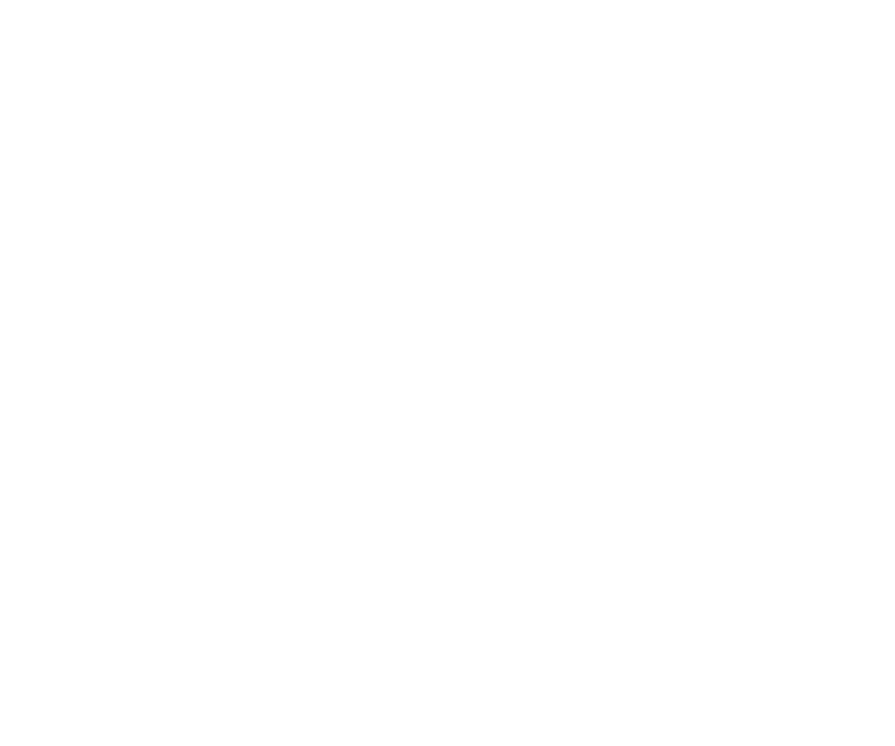
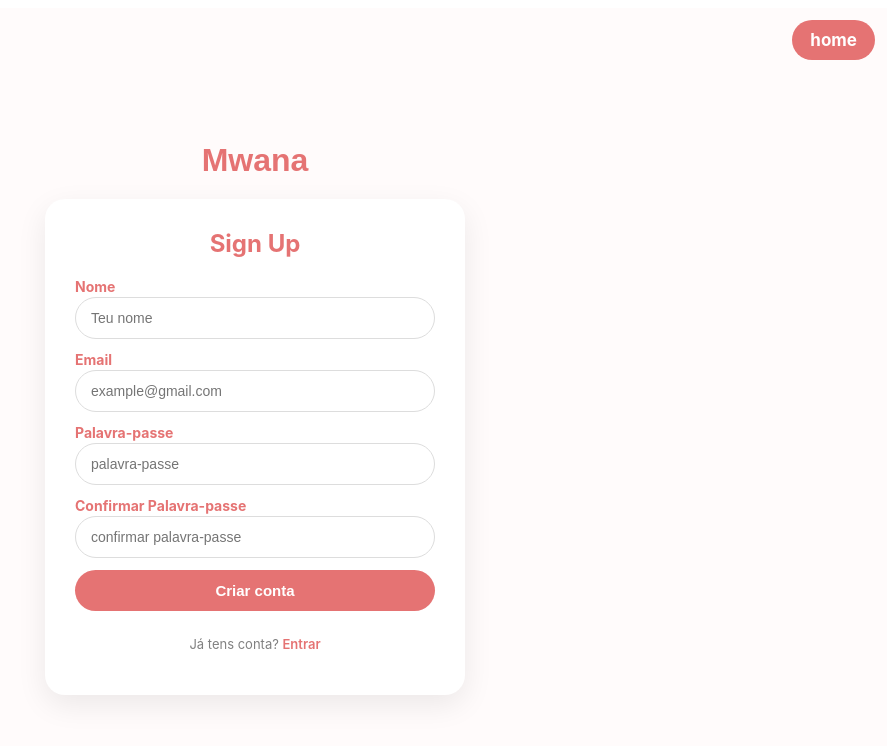
Before and after one commit to Four4moza/kikongo, a React (Vite) app in the folder FRONTEND/: page /signup in a window 1280 px wide. Before the commit this address had no page. Shown: the top 746 px of the page, without its empty margins (385-1280 px from the left). Built offline with nearby package versions, Linux system fonts and the light colour scheme.

Commit message:
telas:login,signup e main

```diff
--- a/FRONTEND/src/App.jsx
+++ b/FRONTEND/src/App.jsx
@@ -1,14 +1,26 @@
-import { BrowserRouter as Router, Routes, Route } from "react-router-dom"
+import { BrowserRouter, Routes, Route } from "react-router-dom"
+
 import Main from "./pages/Main/Main"
+import Login from "./pages/Login/Login"
+import SignUp from "./pages/SignUp/SignUp"
 
-function App() {
+export default function App() {
   return (
-    <Router>
+    <BrowserRouter>
+
       <Routes>
+
+        {/* Página inicial */}
         <Route path="/" element={<Main />} />
+
+        {/* Página de login e signup */}
+        <Route path="/login" element={<Login />} />
+
+         <Route path="/signup" element={<SignUp />} />
+
+
       </Routes>
-    </Router>
+
+    </BrowserRouter>
   )
 }
-
-export default App
--- /dev/null
+++ b/FRONTEND/src/components/Card/Card.css
@@ -0,0 +1,77 @@
+.card {
+  width: 360px;
+  padding: 30px;
+  border-radius: 20px;
+
+  background: #ffffff;
+  box-shadow: 0 10px 30px rgba(0, 0, 0, 0.08);
+
+  display: flex;
+  flex-direction: column;
+  gap: 20px;
+
+  font-family: "Inter", sans-serif;
+
+  transition: 0.3s ease;
+}
+
+/* TÍTULO */
+.card-title {
+  text-align: center;
+  font-size: 24px;
+  font-weight: 700;
+  color: #e57373;
+  margin: 0;
+}
+
+/* CONTEÚDO INTERNO */
+.card-content {
+  display: flex;
+  flex-direction: column;
+  gap: 12px;
+  font-family: "Inter", sans-serif;
+}
+
+/* INPUTS */
+.card input {
+  padding: 12px 15px;
+  border-radius: 180px;
+  border: 1px solid #ddd;
+  outline: none;
+  font-size: 14px;
+  transition: 0.2s;
+}
+
+.card input:focus {
+  border-color: #e57373;
+  box-shadow: 0 0 0 3px rgba(229, 115, 115, 0.2);
+}
+
+/* BOTÃO */
+.card button {
+  padding: 12px;
+  border-radius: 180px;
+  border: none;
+
+  background: #e57373;
+  color: white;
+
+  font-size: 15px;
+  font-weight: 600;
+
+  cursor: pointer;
+  transition: 0.2s;
+}
+
+.card button:hover {
+  background: #d95f5f;
+  transform: translateY(-2px);
+}
+
+/* RESPONSIVO */
+@media (max-width: 500px) {
+  .card {
+    width: 90%;
+    padding: 20px;
+  }
+}
--- /dev/null
+++ b/FRONTEND/src/components/Card/Card.jsx
@@ -0,0 +1,13 @@
+import "./Card.css"
+
+export default function Card({ title, children }) {
+  return (
+    <div className="card">
+      <h2 className="card-title">{title}</h2>
+
+      <div className="card-content">
+        {children}
+      </div>
+    </div>
+  )
+}
--- a/FRONTEND/src/pages/Login/Login.css
+++ b/FRONTEND/src/pages/Login/Login.css
@@ -0,0 +1,194 @@
+:root {
+
+    --pink-baby: #e57373;
+    --pink-light: #f8c8c8;
+    --background: #fffbfb;
+
+    --text-dark: #222;
+    --white: #ffffff;
+
+    --font-main: "Inter", sans-serif;
+}
+
+.login-page {
+    height: 100vh;
+    display: flex;
+    justify-content: center;
+    align-items: center;
+    background-color: var(--background);
+    font-family: var(--font-main);
+}
+
+/* card */
+.login-card {
+    width: 380px;
+    padding: 35px;
+
+    background: var(--white);
+    border-radius: 20px;
+
+    box-shadow: 0 12px 35px rgba(0, 0, 0, 0.08);
+
+    display: flex;
+    flex-direction: column;
+    gap: 18px;
+
+    position: relative;
+    overflow: hidden;
+}
+
+/* DECORAÇÃO ROSA (TOP) */
+.login-card::before {
+    content: "";
+    position: absolute;
+    top: 0;
+    left: 0;
+
+    width: 100%;
+    height: 6px;
+
+    background: linear-gradient(90deg,
+            var(--pink-baby),
+            var(--pink-light));
+}
+
+/* TÍTULO */
+.login-title {
+    text-align: center;
+    font-size: 26px;
+    font-weight: 700;
+    color: var(--pink-baby);
+}
+
+.login-brand {
+    text-align: center;
+    font-size: 14px;
+    color: gray;
+    margin-top: -10px;
+}
+
+.login-brand span {
+    color: var(--pink-baby);
+    font-weight: 600;
+}
+
+.login-card input {
+    padding: 12px 14px;
+
+    border-radius: 10px;
+    border: 1px solid #ddd;
+
+    outline: none;
+    font-size: 14px;
+
+    transition: 0.2s;
+}
+
+.login-card input:focus {
+    border-color: var(--pink-baby);
+    box-shadow: 0 0 0 3px rgba(229, 115, 115, 0.2);
+}
+
+
+.login-card #entrar-btn {
+    padding: 12px;
+
+    border: none;
+    border-radius: 10px;
+
+    background: var(--pink-baby);
+    color: var(--white);
+
+    font-size: 15px;
+    font-weight: 600;
+
+    cursor: pointer;
+
+    transition: 0.2s;
+}
+
+.login-card #entrar-btn:hover {
+    background: white;
+    border: 2px solid var(--pink-baby);
+    color: var(--pink-baby);
+    transform: translateY(-2px);
+}
+
+.login-footer {
+    text-align: center;
+    font-size: 13px;
+    color: gray;
+}
+
+.forgot-password {
+    text-align: center;
+    font-style: italic;
+    text-decoration: none !important;
+    color: var(--pink-baby);
+    font-size: 14px;
+    cursor: pointer;
+    transition: 0.2s;
+}
+
+.forgot-password:hover {
+    color: grey;
+}
+
+.login-footer span {
+    color: var(--pink-baby);
+    cursor: pointer;
+    font-weight: 600;
+}
+
+label {
+    font-family: var(--font-main);
+    font-weight: bold;
+    font-size: 14px;
+    color: var(--pink-baby);
+    margin-bottom: -10px;
+}
+
+h1 {
+    font-family: kodchansan, sans-serif;
+    font-weight: bold;
+    font-size: 24px;
+    color: var(--pink-baby);
+}
+
+.signup-link {
+    text-align: center;
+    font-size: 13px;
+    color: rgb(44, 44, 44);
+    text-decoration: none !important;
+}
+
+.top-header {
+    position: absolute;
+    top: 20px;
+    right: 20px;
+}
+
+.back-btn {
+    background: #e57373;
+    color: white;
+    border: none;
+    padding: 10px 18px;
+    border-radius: 20px;
+    cursor: pointer;
+    font-family: "Inter", sans-serif;
+    font-size: 17px;
+    font-weight: bold;
+    transition: 0.2s;
+}
+
+.back-btn:hover {
+    background: #d95f5f;
+    transform: translateY(-2px);
+}
+
+@media (max-width: 500px) {
+    .login-card {
+        width: 90%;
+        padding: 25px;
+    }
+}
--- a/FRONTEND/src/pages/Login/Login.jsx
+++ b/FRONTEND/src/pages/Login/Login.jsx
@@ -1,3 +1,37 @@
-export default function Login() {
-  return <h1>Página Login</h1>;
+import Card from "../../components/Card/Card"
+import "./Login.css"
+import { useNavigate } from "react-router-dom"
+
+ export default function Login() {
+    const navigate = useNavigate();
+  return (
+    <div style={{
+      height: "100vh",
+      display: "flex",
+      justifyContent: "center",
+      alignItems: "center",
+      background: "#fffbfb",
+      flexDirection: "column",
+    }}>
+       <header className="top-header">
+  <button
+    className="back-btn"
+    onClick={() => navigate("/")}
+  >
+     home
+  </button>
+</header>
+      <h1>Mwana</h1>
+      <Card title="Entrar">
+        <label htmlFor="email">Email</label>
+        <input id="email" placeholder="example@gmail.com" />
+        <label htmlFor="password">Password</label>
+        <input id="password" placeholder="password" type="password" />
+  <a href="/forgot-password" className="forgot-password">Esqueci a senha</a>
+        <button id="entrar-btn">Entrar</button>
+          <a href="/signup" className="signup-link" >Não tens conta? <span style={{ color: "#e57373" }}>Seja um Mwana</span></a>
+      </Card>
+
+    </div>
+  )
 }
--- a/FRONTEND/src/pages/Main/Main.css
+++ b/FRONTEND/src/pages/Main/Main.css
@@ -2,7 +2,7 @@
   /* cores */
   --pink-light: #f8c8c8;
   --pink-baby: #e57373;
-  --background: #f2f0f0;
+  --background: #fffbfb;
 
   /* font*/
   --font-main: "Inter", sans-serif;
@@ -11,7 +11,7 @@
 
 .main {
   height: 100vh;
-  background-color: var(--background);
+  background-color: #fffbfb;
   display: flex;
   flex-direction: column;
 }
@@ -43,7 +43,6 @@
   font-family: var(--font-main);
 }
 
-/* BOTÕES TOPO */
 .nav-buttons {
   display: flex;
   gap: 15px;
@@ -56,7 +55,7 @@
   border-radius: 25px;
   border: 2px solid white;
   cursor: pointer;
-  font-weight: 500;
+  font-weight: bold;
   font-family: var(--font-main);
 }
 
@@ -67,7 +66,7 @@
   border-radius: 25px;
   border: 2px solid var(--pink-baby);
   cursor: pointer;
-  font-weight: 500;
+  font-weight: bold;
   font-family: var(--font-main);
 }
 
@@ -87,6 +86,7 @@
   font-size: 48px;
   font-weight: bold;
   font-family: var(--font-main);
+  color: black;
 }
 
 .hero h1 span {
@@ -96,9 +96,9 @@
 
 
 .hero p {
-  font-size: 18px;
+  font-size: 19px;
   color: gray;
-  max-width: 600px;
+  line-height: 1.5;
   font-family: var(--font-main);
 }
 
--- a/FRONTEND/src/pages/Main/Main.jsx
+++ b/FRONTEND/src/pages/Main/Main.jsx
@@ -14,13 +14,13 @@ function Main() {
 
         <div className="nav-buttons">
 
-          <Link to="">
+          <Link to="/login">
             <button className="btn-login">
               entrar
             </button>
           </Link>
 
-          <Link to="">
+          <Link to="/signup">
             <button className="btn-signup">
               cadastrar
             </button>
@@ -38,11 +38,10 @@ function Main() {
         </h1>
 
         <p>
-          Conecte-se com as suas raízes Bakongo através do Kikongo,
-          preserve e valorize a cultura Angolana.
+          Conecte-se com as suas raízes Bakongo através do Kikongo, preserve e valorize a cultura Angolana.
         </p>
 
-        <Link to="/lesson">
+        <Link to="/login">
           <button className="btn-start">
             começar →
           </button>
--- a/FRONTEND/src/pages/SignUp/SignUp.css
+++ b/FRONTEND/src/pages/SignUp/SignUp.css
@@ -0,0 +1,69 @@
+:root {
+  --pink-baby: #e57373;
+  --pink-light: #f8c8c8;
+  --background: #fffbfb;
+
+  --white: #ffffff;
+  --font-main: "Inter", sans-serif;
+}
+
+
+.signup-page {
+  height: 100vh;
+  display: flex;
+  flex-direction: column;
+
+  justify-content: center;
+  align-items: center;
+
+background-color: var(--background);
+  font-family: var(--font-main);
+}
+
+
+.signup-logo {
+  margin-bottom: 20px;
+  font-size: 32px;
+  font-weight: 800;
+  color: var(--pink-baby);
+}
+
+
+.signup-footer {
+  text-align: center;
+  font-size: 13px;
+  color: gray;
+}
+
+.signup-footer a {
+  color: var(--pink-baby);
+  text-decoration: none;
+  font-weight: 600;
+}
+
+.signup-footer a:hover {
+  text-decoration: underline;
+}
+.top-header {
+  position: absolute;
+  top: 20px;
+  right: 20px;
+}
+
+.back-btn {
+  background: #e57373;
+  color: white;
+  border: none;
+  padding: 10px 18px;
+  border-radius: 20px;
+  cursor: pointer;
+  font-family: "Inter", sans-serif;
+  font-size: 17px;
+font-weight: bold;
+  transition: 0.2s;
+}
+
+.back-btn:hover {
+  background: #d95f5f;
+  transform: translateY(-2px);
+}
--- a/FRONTEND/src/pages/SignUp/SignUp.jsx
+++ b/FRONTEND/src/pages/SignUp/SignUp.jsx
@@ -0,0 +1,51 @@
+import Card from "../../components/Card/Card"
+import "./Signup.css"
+import { useNavigate } from "react-router-dom"
+
+export default function Signup() {
+  const navigate = useNavigate()
+
+  return (
+    <div>
+
+      <header className="top-header">
+        <button
+          className="back-btn"
+          onClick={() => navigate("/")}
+        >
+          home
+        </button>
+      </header>
+
+
+      <div className="signup-page">
+
+        <h1 className="signup-logo">Mwana</h1>
+
+        <Card title="Sign Up">
+
+          <label htmlFor="name">Nome</label>
+          <input id="name" placeholder="Teu nome" />
+
+          <label htmlFor="email">Email</label>
+          <input id="email" placeholder="example@gmail.com" />
+
+          <label htmlFor="password">Palavra-passe</label>
+          <input id="password" type="password" placeholder="palavra-passe" />
+
+          <label htmlFor="confirm">Confirmar Palavra-passe</label>
+          <input id="confirm" type="password" placeholder="confirmar palavra-passe" />
+
+          <button>Criar conta</button>
+
+          <p className="signup-footer">
+            Já tens conta? <a href="/login">Entrar</a>
+          </p>
+
+        </Card>
+
+      </div>
+
+    </div>
+  )
+}
```
